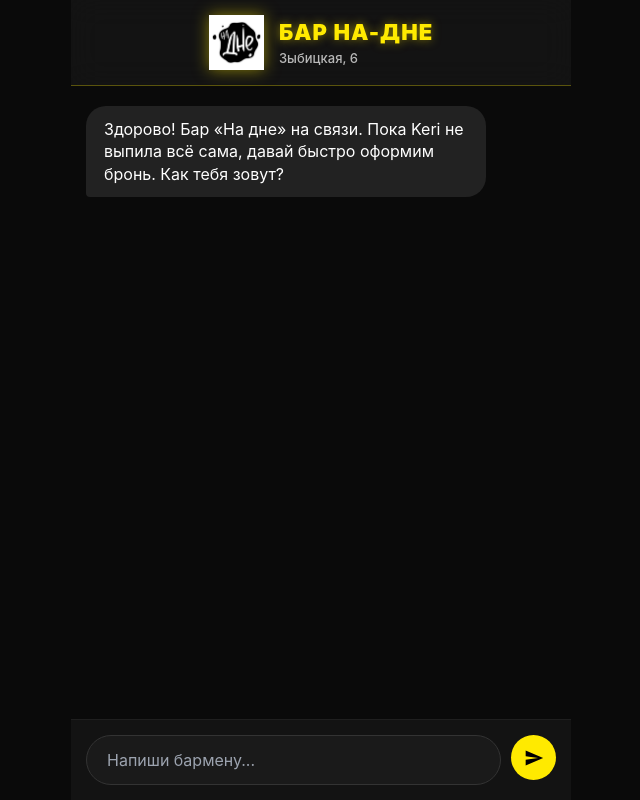
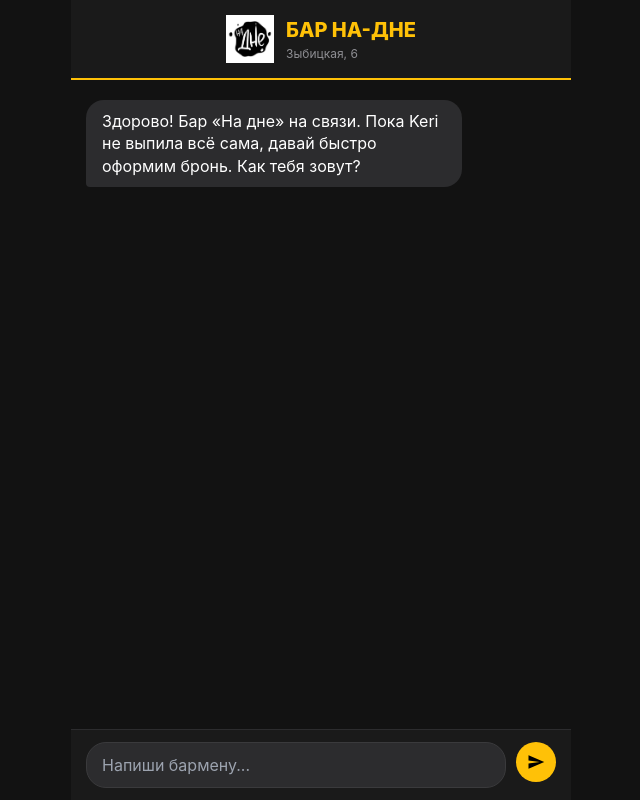
Before and after one commit to Vazhniy/Booking_bar-na-dne, a React (Vite) app in the folder frontend/: page / in a window 1280 px wide. Shown: the whole page, without its empty margins (319-959 px from the left). Built offline with nearby package versions, Linux system fonts and the light colour scheme.

Commit message:
Update App.css

```diff
--- a/frontend/src/App.css
+++ b/frontend/src/App.css
@@ -1,9 +1,9 @@
 :root {
-  --bg-dark: #0a0a0a;
-  --accent-yellow: #ffea00; /* Неоновый желтый */
-  --accent-glow: 0 0 15px rgba(255, 234, 0, 0.4);
-  --glass-bg: rgba(20, 20, 20, 0.9);
+  --bg-color: #121212;
+  --accent-color: #FFC107; /* Спокойный янтарно-желтый */
   --text-white: #ffffff;
+  --bot-bubble: #2c2c2e;
+  --user-bubble: #FFC107;
 }
 
 * {
@@ -16,8 +16,8 @@
   margin: 0;
   padding: 0;
   overflow: hidden;
-  background: var(--bg-dark);
-  font-family: -apple-system, BlinkMacSystemFont, "Segoe UI", Roboto, sans-serif;
+  background-color: var(--bg-color);
+  font-family: -apple-system, system-ui, sans-serif;
 }
 
 .app-container {
@@ -27,18 +27,16 @@
   max-width: 500px;
   margin: 0 auto;
   position: relative;
-  /* Учет челки iPhone */
+  background: var(--bg-color);
   padding-top: env(safe-area-inset-top);
   padding-bottom: env(safe-area-inset-bottom);
 }
 
-/* --- Header с лого и адресом --- */
+/* --- Шапка без лишнего блеска --- */
 .header {
-  padding: 15px 20px;
-  background: var(--glass-bg);
-  backdrop-filter: blur(15px);
-  -webkit-backdrop-filter: blur(15px);
-  border-bottom: 1px solid rgba(255, 234, 0, 0.3);
+  padding: 15px;
+  background: #1a1a1a;
+  border-bottom: 2px solid var(--accent-color);
   z-index: 10;
 }
 
@@ -46,14 +44,12 @@
   display: flex;
   align-items: center;
   justify-content: center;
-  gap: 15px;
+  gap: 12px;
 }
 
 .logo {
-  height: 55px;
+  height: 48px;
   width: auto;
-  /* Убираем визуальный шум логотипа */
-  filter: drop-shadow(0 0 8px rgba(255, 234, 0, 0.5));
 }
 
 .header-text {
@@ -63,87 +59,100 @@
 
 .bar-title {
   margin: 0;
-  font-size: 22px;
-  font-weight: 900;
-  color: var(--accent-yellow);
+  font-size: 20px;
+  font-weight: 800;
+  color: var(--accent-color);
   text-transform: uppercase;
-  letter-spacing: 1px;
-  text-shadow: 0 0 10px rgba(255, 234, 0, 0.5);
 }
 
 .bar-address {
   margin: 0;
-  font-size: 13px;
-  color: rgba(255, 255, 255, 0.7);
-  font-weight: 500;
+  font-size: 12px;
+  color: #8e8e93;
 }
 
-/* --- Чат --- */
+/* --- Окно чата --- */
 .chat-window {
   flex: 1;
   overflow-y: auto;
   padding: 20px 15px;
   display: flex;
   flex-direction: column;
-  gap: 15px;
+  gap: 12px;
+  background: var(--bg-color);
 }
 
 .message {
-  max-width: 85%;
-  padding: 12px 18px;
-  border-radius: 20px;
+  max-width: 80%;
+  padding: 10px 16px;
+  border-radius: 18px;
   font-size: 16px;
   line-height: 1.4;
 }
 
 .bot {
   align-self: flex-start;
-  background: #222;
+  background: var(--bot-bubble);
   color: white;
   border-bottom-left-radius: 4px;
 }
 
 .user {
   align-self: flex-end;
-  background: var(--accent-yellow);
-  color: black;
-  font-weight: 600;
+  background: var(--user-bubble);
+  color: #000;
+  font-weight: 500;
   border-bottom-right-radius: 4px;
-  box-shadow: var(--accent-glow);
 }
 
-/* --- Ввод --- */
+/* --- Панель ввода --- */
 .input-area {
-  padding: 15px;
-  background: var(--glass-bg);
-  border-top: 1px solid rgba(255, 255, 255, 0.05);
+  padding: 12px 15px;
+  background: #1a1a1a;
   display: flex;
   gap: 10px;
+  border-top: 1px solid #2c2c2e;
 }
 
 input {
   flex: 1;
-  background: #1a1a1a;
-  border: 1px solid #333;
-  padding: 12px 20px;
-  border-radius: 25px;
+  background: #2c2c2e;
+  border: 1px solid #3a3a3c;
+  padding: 10px 15px;
+  border-radius: 20px;
   color: white;
   font-size: 16px;
-}
-
-input:focus {
   outline: none;
-  border-color: var(--accent-yellow);
 }
 
 .send-btn {
-  background: var(--accent-yellow);
+  background: var(--accent-color);
   border: none;
-  width: 45px;
-  height: 45px;
+  width: 40px;
+  height: 40px;
   border-radius: 50%;
   cursor: pointer;
   display: flex;
   align-items: center;
   justify-content: center;
 }
+
+.send-btn svg {
+  fill: #000;
+  width: 18px;
+  height: 18px;
+}
+
+.wheel-btn {
+    position: absolute;
+    top: 85px;
+    right: 15px;
+    background: #e63946;
+    color: white;
+    border: none;
+    padding: 6px 12px;
+    border-radius: 12px;
+    font-size: 11px;
+    font-weight: bold;
+    box-shadow: 0 2px 8px rgba(0,0,0,0.3);
+}
```
